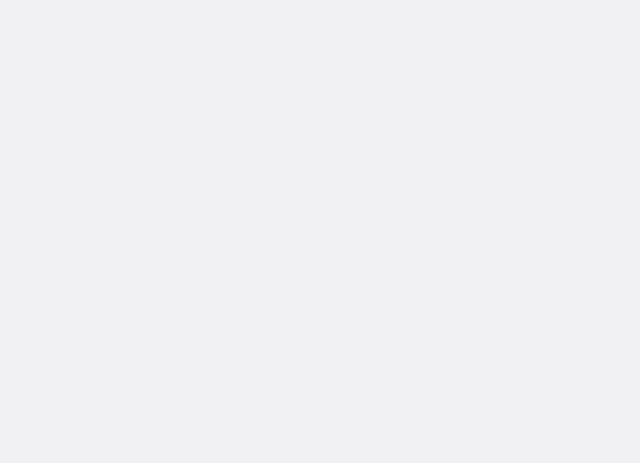
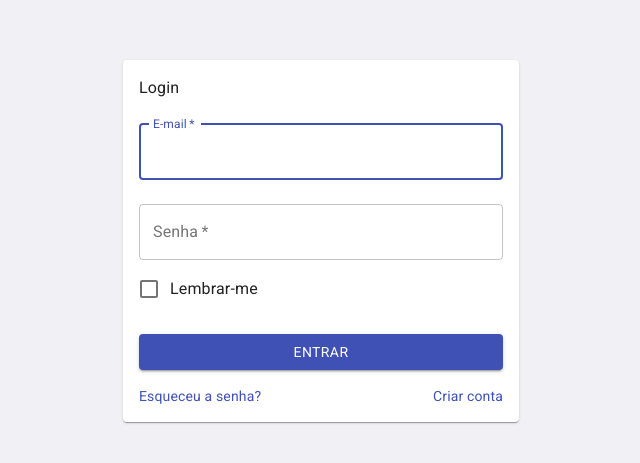
Before and after one commit to Newton-Duarte/app-vendas-web, a React (Create React App) app: page /signin in a window 1280 px wide. Shown: the part 159-622 px from the top of the page, without its empty margins (319-959 px from the left). Built offline with nearby package versions, Linux system fonts and the light colour scheme.

Commit message:
Add Signin page with material-ui

```diff
--- a/package.json
+++ b/package.json
@@ -3,6 +3,9 @@
   "version": "0.1.0",
   "private": true,
   "dependencies": {
+    "@material-ui/core": "^4.11.3",
+    "@material-ui/icons": "^4.11.2",
+    "@material-ui/styles": "^4.11.3",
     "@testing-library/jest-dom": "^5.11.4",
     "@testing-library/react": "^11.1.0",
     "@testing-library/user-event": "^12.1.10",
--- a/src/SignIn/index.tsx
+++ /dev/null
@@ -1,9 +0,0 @@
-import React from 'react';
-
-const SignIn: React.FC = () => {
-  return (
-    <h1>Hello SignIn</h1>
-  );
-}
-
-export default SignIn;
--- /dev/null
+++ b/src/pages/SignIn/index.tsx
@@ -0,0 +1,103 @@
+import React, { FormEvent } from 'react';
+import {
+  Card,
+  CardContent,
+  CardActions,
+  Button,
+  Checkbox,
+  Container,
+  FormControlLabel,
+  Grid,
+  Link,
+  TextField,
+  Typography
+} from '@material-ui/core';
+import { makeStyles } from '@material-ui/core/styles';
+
+const useStyles = makeStyles((theme) => ({
+  root: {
+    display: 'flex',
+    justifyContent: 'center',
+    flexDirection: 'column',
+    alignItems: 'center',
+    height: '100%'
+  },
+  card: {
+    padding: 16
+  },
+  form: {
+    width: '100%',
+    marginTop: theme.spacing(1)
+  },
+  submit: {
+    margin: theme.spacing(3, 0, 2)
+  }
+}))
+
+const SignIn: React.FC = () => {
+  const classes = useStyles();
+
+  function handleSubmit(event: FormEvent) {
+    event.preventDefault();
+    console.log('Login');
+  }
+
+  return (
+    <Container className={classes.root} component="main" maxWidth="xs">
+      <Card className={classes.card}>
+        <Typography>Login</Typography>
+        <form className={classes.form} noValidate onSubmit={handleSubmit}>
+          <TextField
+            variant="outlined"
+            margin="normal"
+            id="email"
+            name="email"
+            label="E-mail"
+            autoComplete="email"
+            autoFocus
+            fullWidth
+            required
+          />
+          <TextField
+            variant="outlined"
+            margin="normal"
+            id="password"
+            name="password"
+            type="password"
+            label="Senha"
+            autoComplete="current-password"
+            fullWidth
+            required
+          />
+          <FormControlLabel
+            control={<Checkbox value="remember" color="primary" />}
+            label="Lembrar-me"
+          />
+          <Button
+            type="submit"
+            fullWidth
+            variant="contained"
+            color="primary"
+            className={classes.submit}
+          >
+            Entrar
+          </Button>
+          <Grid container>
+            <Grid item xs>
+              <Link href="#" variant="body2">
+                Esqueceu a senha?
+              </Link>
+            </Grid>
+            <Grid item>
+              <Link href="#" variant="body2">
+                Criar conta
+              </Link>
+            </Grid>
+          </Grid>
+        </form>
+      </Card>
+    </Container>
+  );
+}
+
+export default SignIn;
--- a/src/routes/index.tsx
+++ b/src/routes/index.tsx
@@ -1,13 +1,13 @@
 import React from 'react';
 import { Switch, Route } from 'react-router-dom';
 
-import Dashboard from '../Dashboard';
-import SignIn from '../SignIn';
+import Dashboard from '../pages/Dashboard';
+import SignIn from '../pages/SignIn';
 
 const Routes: React.FC = () => (
   <Switch>
     <Route path="/" exact component={Dashboard} />
-    <Route path="/login" component={SignIn} />
+    <Route path="/signin" component={SignIn} />
   </Switch>
 )
 
--- a/src/styles/global.ts
+++ b/src/styles/global.ts
@@ -17,6 +17,10 @@ export default createGlobalStyle`
     font: 16px Roboto, sans-serif;
   }
 
+  #root {
+    height: 100vh;
+  }
+
   button {
     cursor: pointer;
   }
```
Also changed, not shown: src/pages/Dashboard/index.tsx (renamed from src/Dashboard/index.tsx), 1 other file (tests, documents, lock files or other folders).
